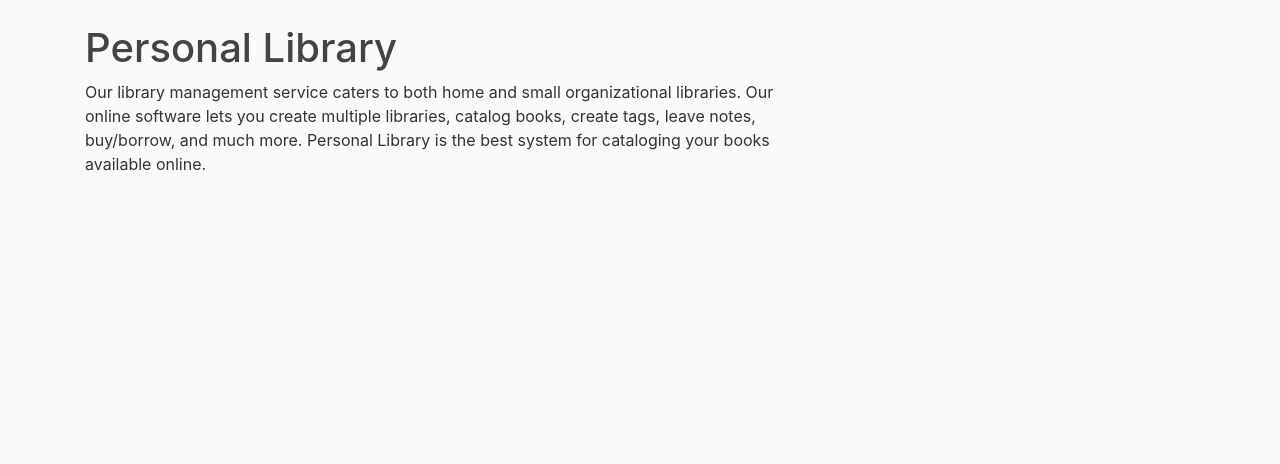
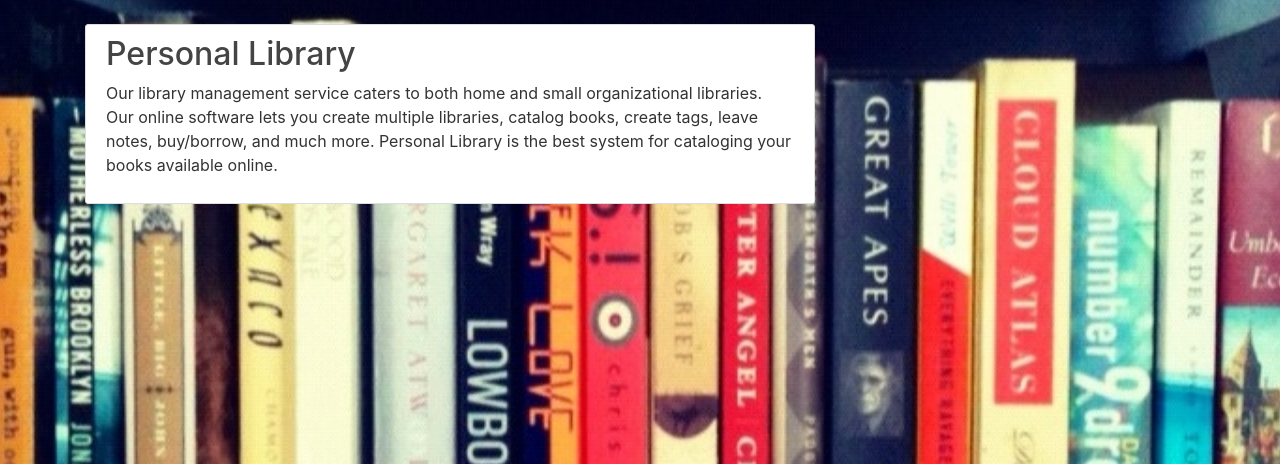
Before and after one commit to VaishnaviDhulipalla2902/DevOps_Project, a Django app: page /about/ in a window 1280 px wide. Shown: the part 56-520 px from the top of the page. Run offline with Django 3.2, Linux system fonts and the light colour scheme; some libraries are stand-ins or nearby versions.

Commit message:
background image

```diff
--- a/library/static/library/main.css
+++ b/library/static/library/main.css
@@ -82,3 +82,10 @@ body {
   .account-heading {
     font-size: 2.5rem;
   }
+
+  #bg{
+    background-repeat: no-repeat;
+    background-size: 1800px 900px;
+    background-position: top;
+    background-attachment: fixed;
+  }
--- a/library/templates/library/about.html
+++ b/library/templates/library/about.html
@@ -1,8 +1,9 @@
 {% extends "library/base.html" %}
 {% block content %}
-    <h1>Personal Library</h1>
-    <p>Our library management service caters to both home and small organizational libraries.
-        Our online software lets you create multiple libraries, catalog books, create tags,
-        leave notes, buy/borrow, and much more. Personal Library is the best system for cataloging
-        your books available online.</p>
+    <article class="media content-section">
+        <div class="media-body">
+            <h2><a class="article-title">Personal Library</a></h2>
+            <p class="article-content">Our library management service caters to both home and small organizational libraries. Our online software lets you create multiple libraries, catalog books, create tags, leave notes, buy/borrow, and much more. Personal Library is the best system for cataloging your books available online.</p>
+        </div>
+    </article>
 {% endblock content %}
--- a/library/templates/library/base.html
+++ b/library/templates/library/base.html
@@ -18,7 +18,7 @@
         <title>Personal Library</title>
     {% endif %}
 </head>
-<body>
+<body id="bg" style="background-image: url('{% static 'library/book.jpg' %}');">
     <header class="site-header">
       <nav class="navbar navbar-expand-md navbar-dark bg-steel fixed-top">
         <div class="container">
```
Also changed, not shown: library/static/library/book.jpg (added).
